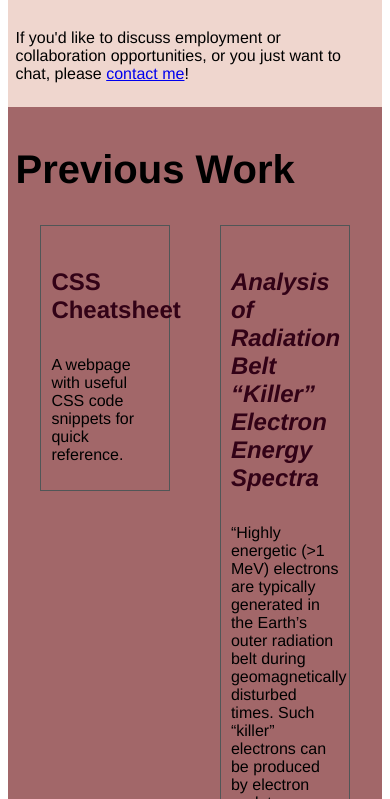
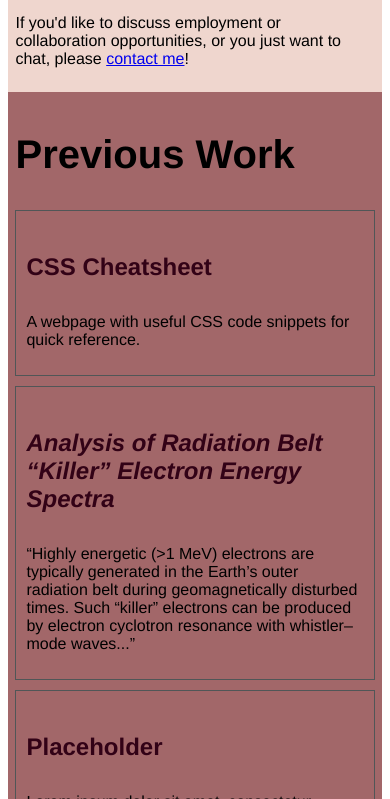
Before and after one commit to stms15/SarahStone-Portfolio, a plain HTML site: page index.html in a window 390 px wide. Shown: the part 1201-2000 px from the top of the page. Drawn offline with Linux system fonts and the light colour scheme.

Commit message:
added mobile features

```diff
--- a/assets/css/style.css
+++ b/assets/css/style.css
@@ -38,12 +38,12 @@ header{
     flex-direction: column;
     /* justify-content: space-evenly; */
     /* align-items: center; */
-    padding: 2%;
+    /* padding: 2%; */
     background-color: var(--dark);
     color: var(--accent1);
-    border-radius: 5px;
-    /* width: 90%; */
-    margin: auto;
+    /* border-radius: 5px; */
+    width: 100%;
+    /* margin: auto; */
 }
 
 .headline-image-text{
@@ -166,3 +166,20 @@ footer {
     color: var(--accent1);
     padding: 2%;
 }
+
+
+/* ------------------------------------------------- */
+
+@media screen and (max-width: 992px){
+    .card{
+        width: 46%;
+        margin-bottom: 10px;
+    }
+}
+
+@media screen and (max-width: 768px){
+    .card{
+        width: 95%;
+        margin-bottom: 10px;
+    }
+}
```
